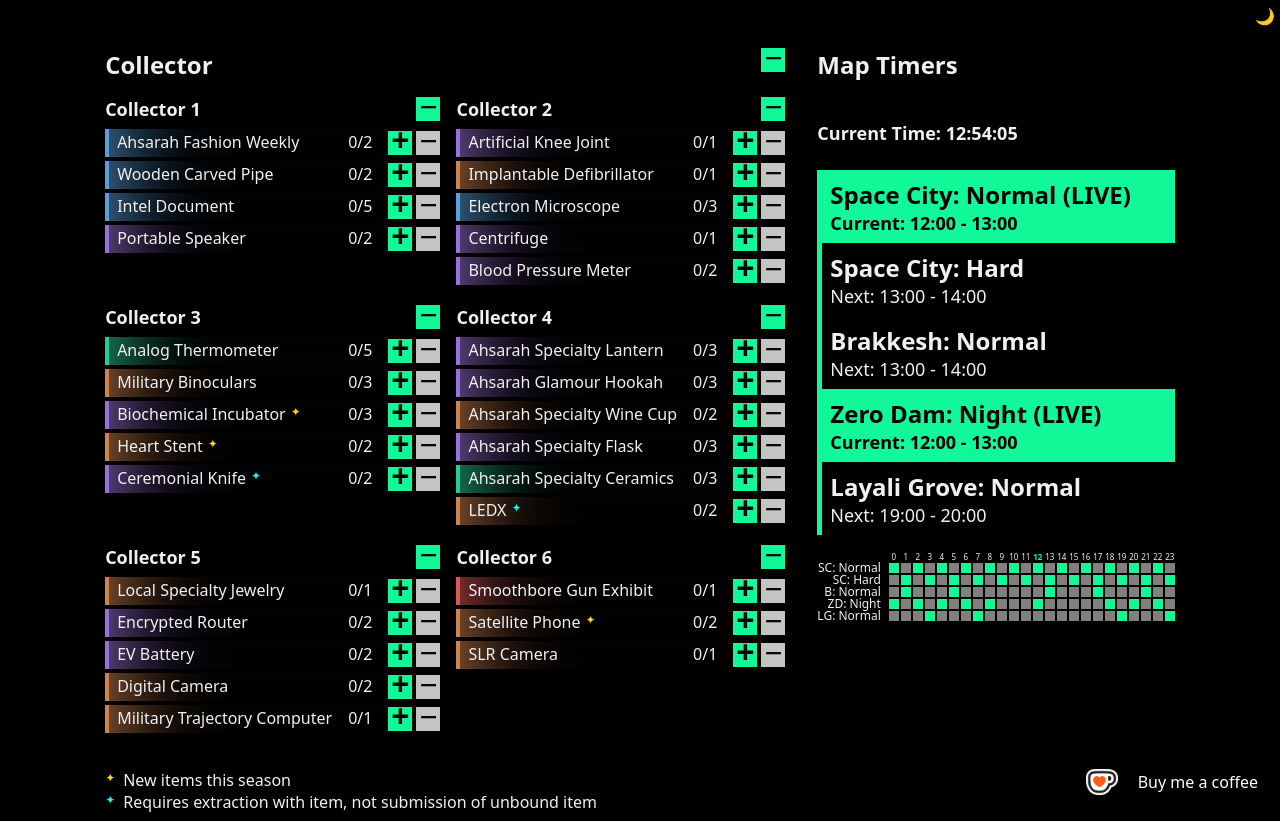
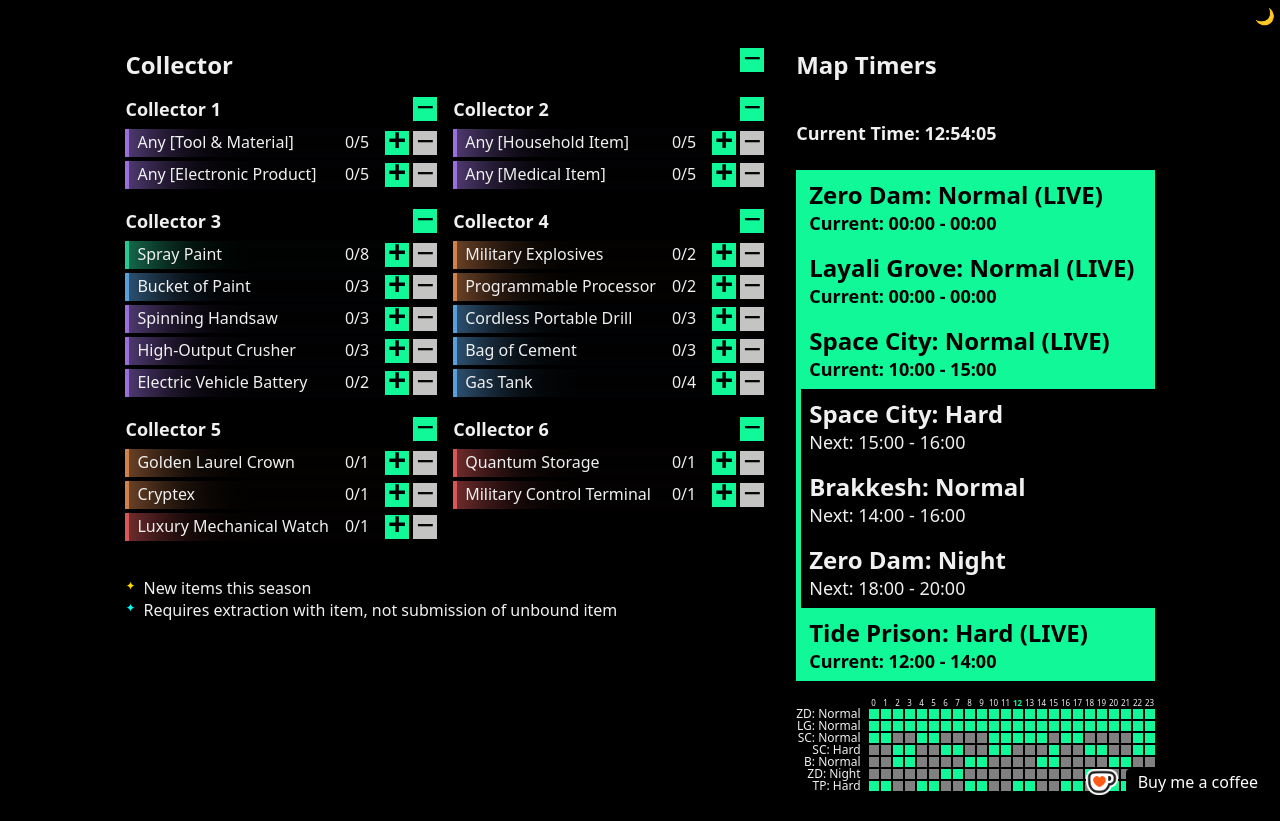
Before and after one commit to tomcorke/dftimers, a React (Vite) app: page / in a window 1280 px wide. After the commit the page ends 800 px from the top, so only its background shows below. Built offline with nearby package versions, Linux system fonts and the light colour scheme.

Commit message:
season 5

```diff
--- a/src/sections/Collector.tsx
+++ b/src/sections/Collector.tsx
@@ -60,44 +60,35 @@ class CollectorMission {
 
 const COLLECTOR_MISSIONS = [
   new CollectorMission("Collector 1", [
-    new CollectorItem("Ahsarah Fashion Weekly", "rare", 2),
-    new CollectorItem("Wooden Carved Pipe", "rare", 2),
-    new CollectorItem("Intel Document", "rare", 5),
-    new CollectorItem("Portable Speaker", "epic", 2),
+    new CollectorItem("Any [Tool & Material]", "epic", 5),
+    new CollectorItem("Any [Electronic Product]", "epic", 5),
   ]),
   new CollectorMission("Collector 2", [
-    new CollectorItem("Artificial Knee Joint", "epic", 1),
-    new CollectorItem("Implantable Defibrillator", "legendary", 1),
-    new CollectorItem("Electron Microscope", "rare", 3),
-    new CollectorItem("Centrifuge", "epic", 1),
-    new CollectorItem("Blood Pressure Meter", "epic", 2),
+    new CollectorItem("Any [Household Item]", "epic", 5),
+    new CollectorItem("Any [Medical Item]", "epic", 5),
   ]),
   new CollectorMission("Collector 3", [
-    new CollectorItem("Analog Thermometer", "uncommon", 5),
-    new CollectorItem("Military Binoculars", "legendary", 3),
-    new CollectorItem("Biochemical Incubator", "epic", 3, true),
-    new CollectorItem("Heart Stent", "legendary", 2, true),
-    new CollectorItem("Ceremonial Knife", "epic", 2, false, true),
+    new CollectorItem("Spray Paint", "uncommon", 8),
+    new CollectorItem("Bucket of Paint", "rare", 3),
+    new CollectorItem("Spinning Handsaw ", "epic", 3),
+    new CollectorItem("High-Output Crusher", "epic", 3),
+    new CollectorItem("Electric Vehicle Battery", "epic", 2),
   ]),
   new CollectorMission("Collector 4", [
-    new CollectorItem("Ahsarah Specialty Lantern", "epic", 3),
-    new CollectorItem("Ahsarah Glamour Hookah", "epic", 3),
-    new CollectorItem("Ahsarah Specialty Wine Cup", "legendary", 2),
-    new CollectorItem("Ahsarah Specialty Flask", "epic", 3),
-    new CollectorItem("Ahsarah Specialty Ceramics", "uncommon", 3),
-    new CollectorItem("LEDX", "legendary", 2, false, true),
+    new CollectorItem("Military Explosives", "legendary", 2),
+    new CollectorItem("Programmable Processor", "legendary", 2),
+    new CollectorItem("Cordless Portable Drill", "rare", 3),
+    new CollectorItem("Bag of Cement", "rare", 3),
+    new CollectorItem("Gas Tank", "rare", 4),
   ]),
   new CollectorMission("Collector 5", [
-    new CollectorItem("Local Specialty Jewelry", "legendary", 1),
-    new CollectorItem("Encrypted Router", "epic", 2),
-    new CollectorItem("EV Battery", "epic", 2),
-    new CollectorItem("Digital Camera", "legendary", 2),
-    new CollectorItem("Military Trajectory Computer", "legendary", 1),
+    new CollectorItem("Golden Laurel Crown", "legendary", 1),
+    new CollectorItem("Cryptex", "legendary", 1),
+    new CollectorItem("Luxury Mechanical Watch", "exotic", 1),
   ]),
   new CollectorMission("Collector 6", [
-    new CollectorItem("Smoothbore Gun Exhibit", "exotic", 1),
-    new CollectorItem("Satellite Phone", "legendary", 2, true),
-    new CollectorItem("SLR Camera", "legendary", 1),
+    new CollectorItem("Quantum Storage", "exotic", 1),
+    new CollectorItem("Military Control Terminal", "exotic", 1),
   ]),
 ];
 
--- a/src/sections/MapTimers.tsx
+++ b/src/sections/MapTimers.tsx
@@ -115,26 +115,24 @@ export const MapTimersSection = () => {
           );
         })}
         {MAP_TIMERS.map((timer) => {
-          return (
-            <>
-              <div key={timer.name} className="name">
+          return [
+            <div key={`${timer.name}_name`} className="name">
               {abbreviate(timer.name)}
-              </div>
-              {HOURS.map((hour) => {
+            </div>,
+            HOURS.map((hour) => {
               const simTime = hour * 3600;
               const isLive = timer.isLive(simTime);
               return (
                 <div
-                    key={hour}
+                  key={`${timer.name}_hour_${hour}`}
                   data-hour={hour}
                   data-sim-time={simTime}
                   data-current-hour={currentHour}
                   className={classNames("hour", { live: isLive })}
                 />
               );
-              })}
-            </>
-          );
+            }),
+          ];
         })}
       </div>
     </div>
--- a/src/sections/timers/map-timer.ts
+++ b/src/sections/timers/map-timer.ts
@@ -1,15 +1,26 @@
 type TimeSpan = {
   startHour: number;
   endHour: number;
+};
+
+type SimpleTimeSpan = [number, number];
+
+const toTimeSpans = (times: (TimeSpan | SimpleTimeSpan)[]): TimeSpan[] => {
+  return times.map((time) => {
+    if (Array.isArray(time)) {
+      return { startHour: time[0], endHour: time[1] };
+    }
+    return time;
+  });
 };
 
 export class MapTimer {
   name: string;
   times: TimeSpan[];
 
-  constructor(name: string, times: TimeSpan[]) {
+  constructor(name: string, times: (TimeSpan | SimpleTimeSpan)[]) {
     this.name = name;
-    this.times = times;
+    this.times = toTimeSpans(times);
   }
 
   static nowSeconds(): number {
@@ -110,30 +121,39 @@ const intervals = (
 };
 
 export const MAP_TIMERS: MapTimer[] = [
-  new MapTimer("Space City: Normal", intervals(0, 1, 1)),
-  new MapTimer("Space City: Hard", intervals(1, 1, 1)),
+  new MapTimer("Zero Dam: Normal", [{ startHour: 0, endHour: 24 }]),
+  new MapTimer("Layali Grove: Normal", [{ startHour: 0, endHour: 24 }]),
+  new MapTimer("Space City: Normal", [
+    [0, 2],
+    [4, 6],
+    [10, 15],
+    [16, 18],
+    [22, 24],
+  ]),
+  new MapTimer("Space City: Hard", [
+    [2, 4],
+    [6, 8],
+    [10, 12],
+    [15, 16],
+    [18, 20],
+    [22, 24],
+  ]),
   new MapTimer("Brakkesh: Normal", [
-    { startHour: 1, endHour: 2 },
-    { startHour: 5, endHour: 6 },
-    { startHour: 13, endHour: 14 },
-    { startHour: 17, endHour: 18 },
-    { startHour: 21, endHour: 22 },
+    [2, 4],
+    [8, 10],
+    [14, 16],
+    [20, 22],
   ]),
   new MapTimer("Zero Dam: Night", [
-    { startHour: 0, endHour: 1 },
-    { startHour: 2, endHour: 3 },
-    { startHour: 4, endHour: 5 },
-    { startHour: 6, endHour: 7 },
-    { startHour: 8, endHour: 9 },
-    { startHour: 12, endHour: 13 },
-    { startHour: 18, endHour: 19 },
-    { startHour: 20, endHour: 21 },
-    { startHour: 22, endHour: 23 },
+    [6, 8],
+    [18, 20],
   ]),
-  new MapTimer("Layali Grove: Normal", [
-    { startHour: 3, endHour: 4 },
-    { startHour: 7, endHour: 8 },
-    { startHour: 19, endHour: 20 },
-    { startHour: 23, endHour: 24 },
+  new MapTimer("Tide Prison: Hard", [
+    [0, 2],
+    [4, 6],
+    [8, 10],
+    [12, 14],
+    [16, 18],
+    [20, 22],
   ]),
 ];
```
Lines whose indentation alone changed are shown as unchanged.
